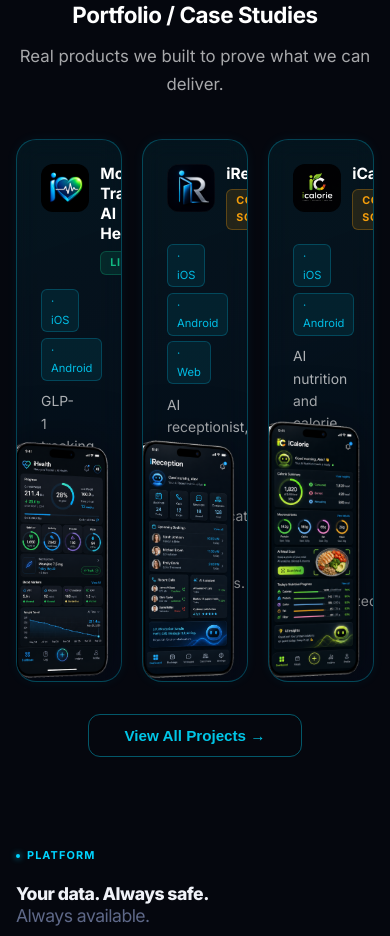
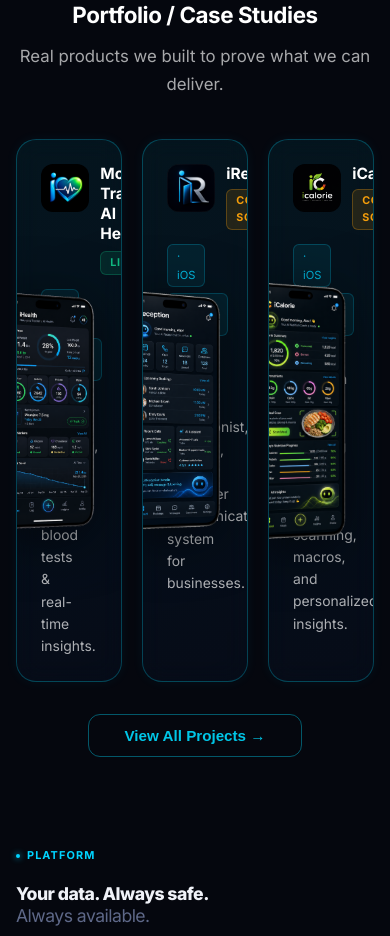
Before and after one commit to Sabbasromania-ai/mysmartapp-site, a React (Vite) app: page / in a window 390 px wide. Shown: the part 2480-3416 px from the top of the page. Built offline with nearby package versions, Linux system fonts and the light colour scheme.

Commit message:
Portfolio cards: taller, larger phone, centered, shifted left

```diff
--- a/src/components/Features.tsx
+++ b/src/components/Features.tsx
@@ -302,7 +302,7 @@
                 display: 'flex',
                 flexDirection: 'column',
                 gap: '0.9rem',
-                minHeight: '340px',
+                minHeight: '380px',
               }}
             >
               {/* Top: logo + name + badge */}
@@ -361,13 +361,14 @@
                 alt={card.name + ' mockup'}
                 style={{
                   position: 'absolute',
-                  right: '10px',
-                  bottom: '0',
-                  width: 'clamp(120px, 38%, 180px)',
-                  maxHeight: '88%',
+                  right: '24px',
+                  top: '50%',
+                  transform: 'translateY(-50%)',
+                  width: 'clamp(132px, 42%, 198px)',
+                  maxHeight: '90%',
                   height: 'auto',
                   objectFit: 'contain',
-                  objectPosition: 'center bottom',
+                  objectPosition: 'center center',
                   filter: 'drop-shadow(0 8px 28px rgba(0,0,0,0.55))',
                   pointerEvents: 'none',
                 }}
```
